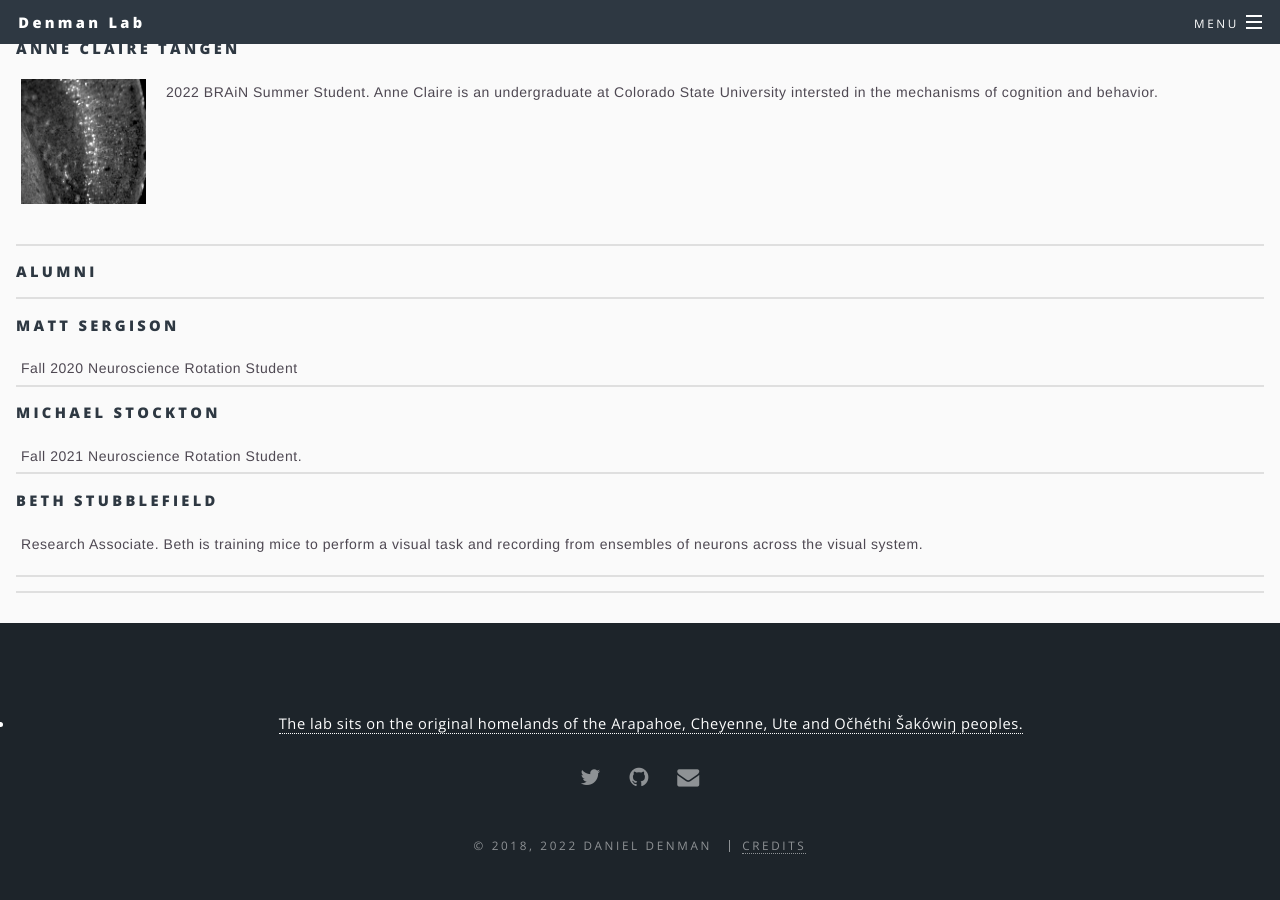
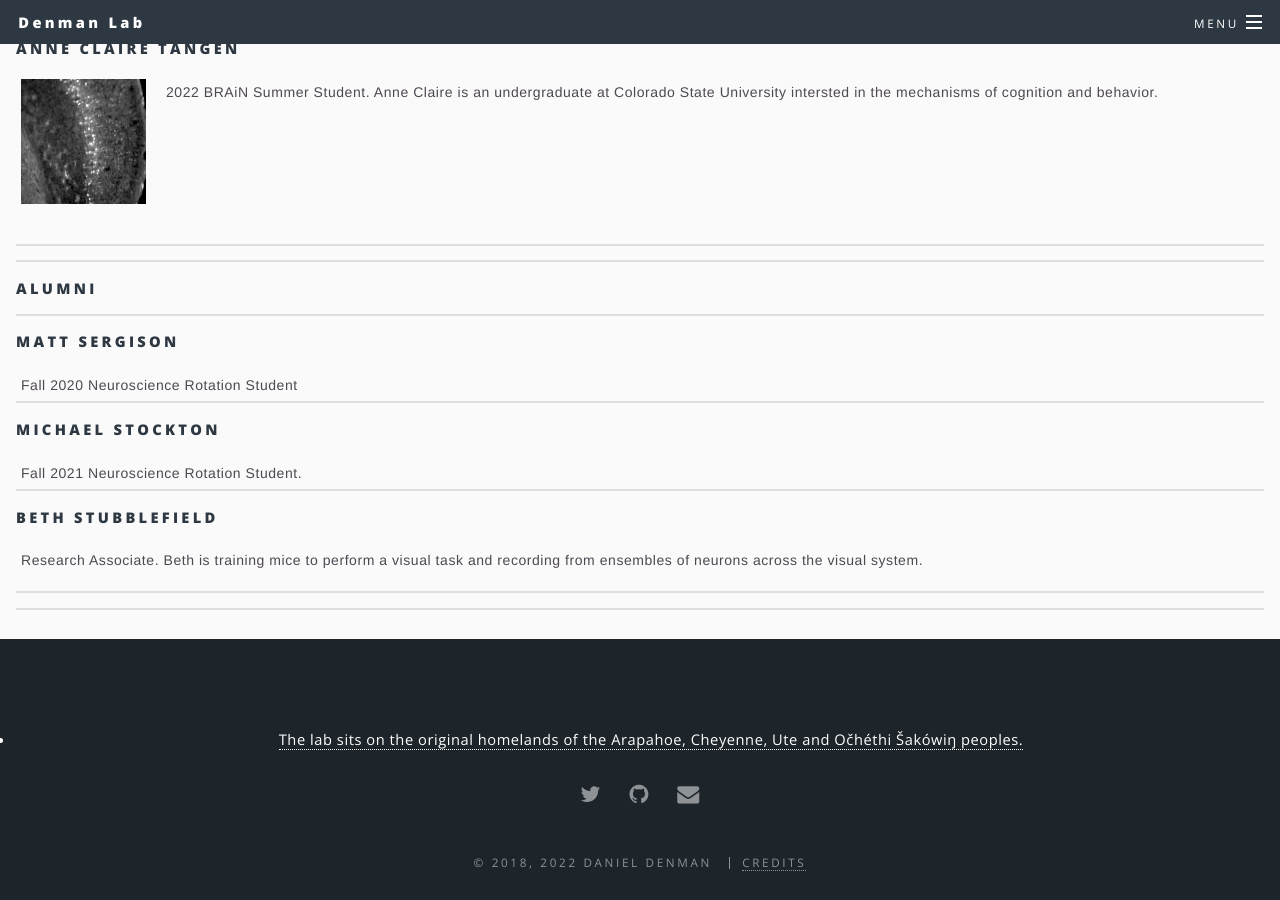
Before and after one commit to denmanlab/denmanlab.github.io, a Jekyll site: the page built from _pages/people.html, in a window 1280 px wide and 900 px high, scrolled down 2221 px. Built offline with Jekyll 4.4.1, drawn with Linux system fonts in a browser that asks for light colours.

Commit message:
Update people.html

```diff
--- a/_pages/people.html
+++ b/_pages/people.html
@@ -99,8 +99,9 @@ Juan is using mutliple Neuropixels to study the neural representation of color i
     2022 BRAiN Summer Student. Anne Claire is an undergraduate at Colorado State University intersted in the mechanisms of cognition and behavior.
     </p2>
 </div>
+
 <hr style="margin:1em 0 1em 0;" />
-
+<hr style="margin:1em 0 1em 0;" />
 
 <h4>Alumni</h4>
 
```
